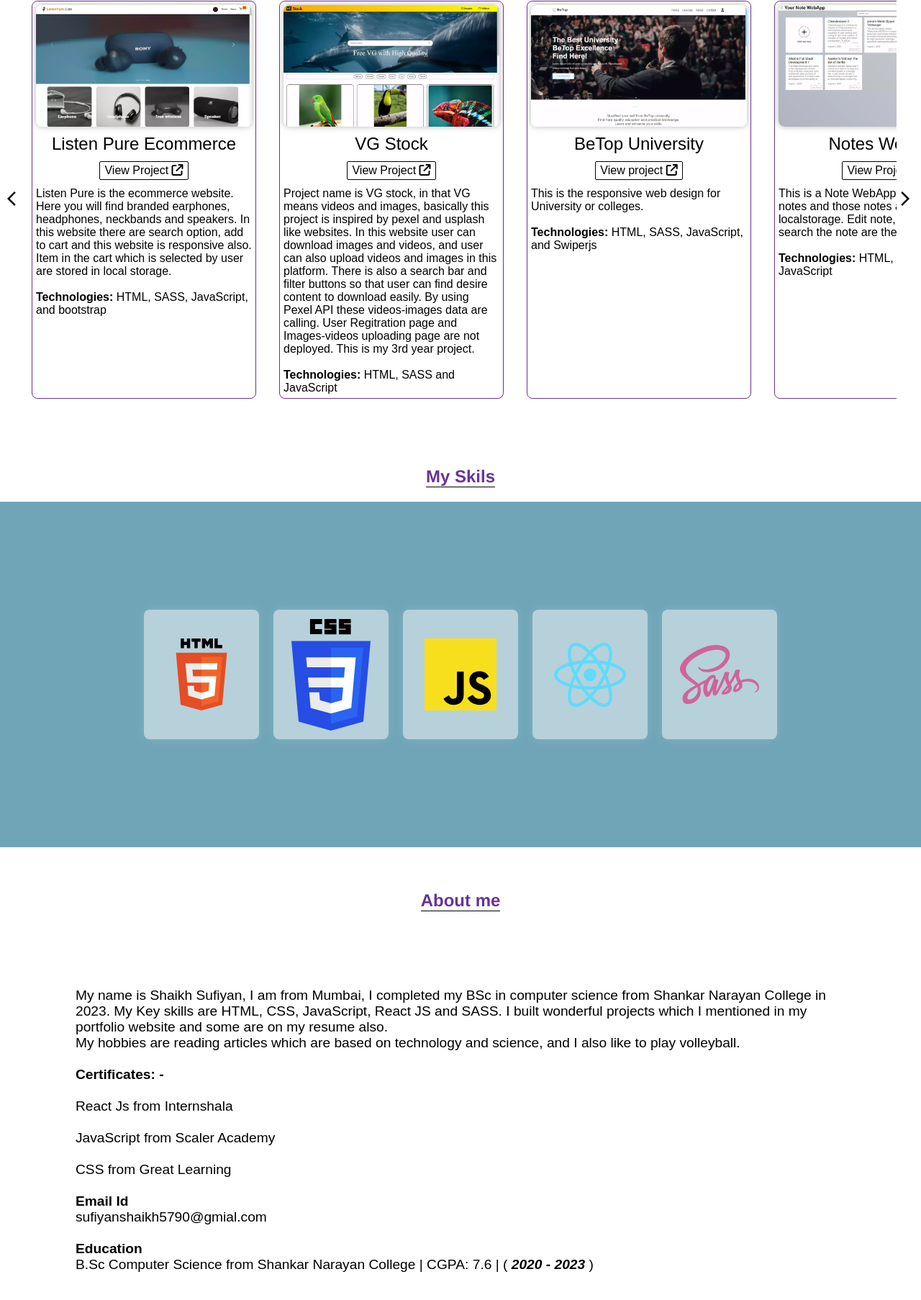
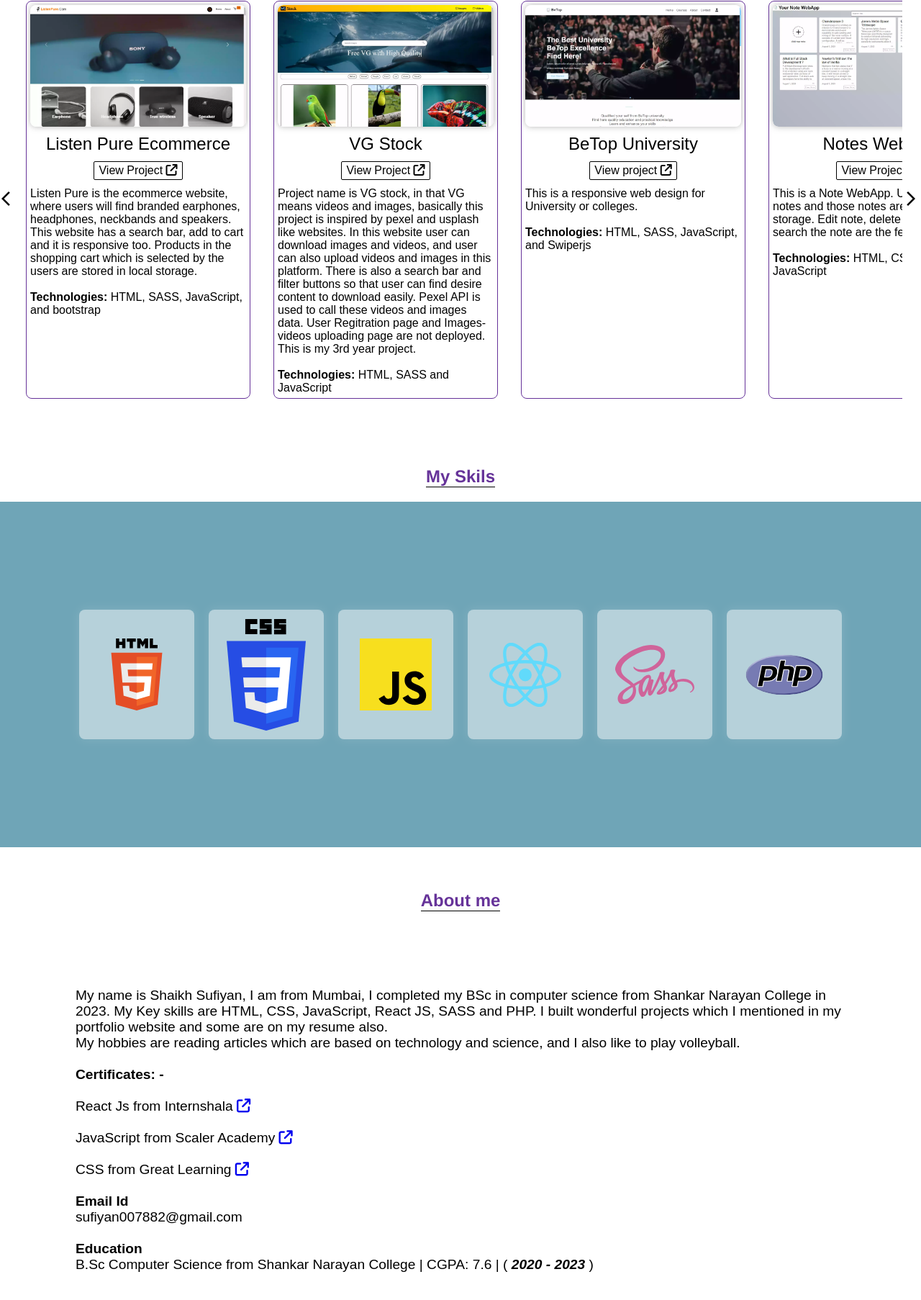
Before and after one commit to Sufiyan055/MyPortfolio-website, a plain HTML site: page index.html in a window 1280 px wide. Shown: the part 912-2718 px from the top of the page at 72% size. Drawn offline with nearby package versions, Linux system fonts and the light colour scheme.

Commit message:
resume updated and certificates link added and some more styling

```diff
--- a/index.html
+++ b/index.html
@@ -94,10 +94,10 @@
               ></a>
             </div>
             <p class="discription">
-              Listen Pure is the ecommerce website. Here you will find branded
-              earphones, headphones, neckbands and speakers. In this website
-              there are search option, add to cart and this website is
-              responsive also. Item in the cart which is selected by user are
+              Listen Pure is the ecommerce website, where users will find
+              branded earphones, headphones, neckbands and speakers. This
+              website has a search bar, add to cart and it is responsive too.
+              Products in the shopping cart which is selected by the users are
               stored in local storage. <br />
               <br />
               <b>Technologies: </b>
@@ -122,9 +122,9 @@
               websites. In this website user can download images and videos, and
               user can also upload videos and images in this platform. There is
               also a search bar and filter buttons so that user can find desire
-              content to download easily. By using Pexel API these videos-images
-              data are calling. User Regitration page and Images-videos
-              uploading page are not deployed. This is my 3rd year project.
+              content to download easily. Pexel API is used to call these videos
+              and images data. User Regitration page and Images-videos uploading
+              page are not deployed. This is my 3rd year project.
               <br />
               <br />
               <b>Technologies: </b>
@@ -146,7 +146,7 @@
               ></a>
             </div>
             <p class="discription">
-              This is the responsive web design for University or colleges.
+              This is a responsive web design for University or colleges.
               <br />
               <br />
               <b>Technologies: </b>
@@ -169,7 +169,7 @@
             </div>
             <p class="discription">
               This is a Note WebApp. User can add notes and those notes are
-              stored in localstorage. Edit note, delete note, and search the
+              stored in local storage. Edit note, delete note, and search the
               note are the features. <br />
               <br />
               <b>Technologies: </b>
@@ -294,6 +294,9 @@
       <div class="imageSkill hidden">
         <img src="images/sass logo.svg" width="200" alt="" />
       </div>
+      <div class="imageSkill hidden">
+        <img src="images/PHP-logo.svg" width="200" alt="" />
+      </div>
     </div>
 
     <!-- About me -->
@@ -305,7 +308,7 @@
           <p>
             My name is Shaikh Sufiyan, I am from Mumbai, I completed my BSc in
             computer science from Shankar Narayan College in 2023. My Key skills
-            are HTML, CSS, JavaScript, React JS and SASS. I built wonderful
+            are HTML, CSS, JavaScript, React JS, SASS and PHP. I built wonderful
             projects which I mentioned in my portfolio website and some are on
             my resume also.
             <br />
@@ -316,16 +319,31 @@
             <b>Certificates: -</b>
             <br /><br />
             React Js from Internshala
+            <a
+              target="_blank"
+              href="https://drive.google.com/file/d/1hpIjpjuS0dWTYvytgJ6WIK5xhjQtAtcB/view?usp=drive_link"
+              ><i class="fa-solid fa-arrow-up-right-from-square"></i
+            ></a>
             <br /><br />
             JavaScript from Scaler Academy
+            <a
+              target="_blank"
+              href="https://drive.google.com/file/d/1DDGNRJAwStglpvIYu-YThQT-R-X8tZAL/view?usp=drive_link"
+              ><i class="fa-solid fa-arrow-up-right-from-square"></i
+            ></a>
             <br />
             <br />
             CSS from Great Learning
+            <a
+              target="_blank"
+              href="https://drive.google.com/file/d/1N3P2wHzlG09NbGoY4daYCii9dwZGc-xX/view?usp=drive_link"
+              ><i class="fa-solid fa-arrow-up-right-from-square"></i
+            ></a>
             <br />
             <br />
             <b>Email Id</b>
             <br />
-            sufiyanshaikh5790@gmial.com
+            sufiyan007882@gmail.com
             <br />
             <br />
             <b>Education</b>
@@ -392,7 +410,7 @@
           <i class="fa-brands fa-linkedin"></i>
         </a>
       </div>
-      <div class="email"><strong>sufiyanshaikh5790@gmail.com</strong></div>
+      <div class="email"><strong>sufiyan007882@gmail.com</strong></div>
       <div class="Thanks">Thankyou! For visiting my Portfolio Website</div>
     </div>
 
--- a/style.scss
+++ b/style.scss
@@ -41,8 +41,8 @@ $blueV: blueviolet;
   align-items: center;
   justify-content: space-between;
   padding: 5px 20px;
-  border-bottom: 1px solid $blueV;
   position: fixed;
+  box-shadow: 0px 0px 10px 0px black;
   width: 100%;
   top: 0px;
   z-index: 1;
@@ -186,7 +186,7 @@ $blueV: blueviolet;
 }
 .project {
   @include flexCenter();
-  padding: 0 10px;
+  padding: 0 2px;
   margin-top: 80px;
   .icon span {
     cursor: pointer;
@@ -342,7 +342,7 @@ $blueV: blueviolet;
   justify-content: center;
   align-items: center;
   flex-direction: column;
-  margin: 55px 5px;
+  margin-top: 30px;
   padding: 15px;
   background: rgba(111, 165, 183, 0.621);
   .Cftitle {
@@ -356,6 +356,7 @@ $blueV: blueviolet;
     display: flex;
     justify-content: center;
     flex-direction: column;
+    padding: 30px 5px;
     gap: 15px;
     width: 70vmin;
   }
@@ -451,6 +452,8 @@ $blueV: blueviolet;
       right: -100%;
       top: 0px;
       width: 220px;
+      border-bottom-left-radius: 15px;
+      box-shadow: 0px 0px 15px 1px grey;
       z-index: 1;
       overflow: hidden;
       transition: right 0.4s ease-in-out;
```
Also changed, not shown: images/PHP-logo.svg (added), style.css, 2 other files.
